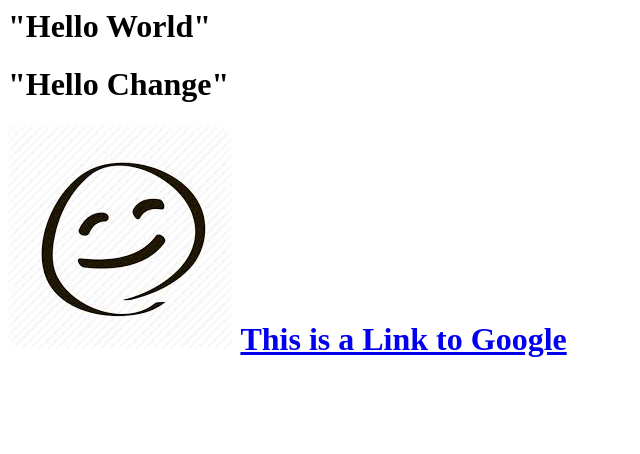
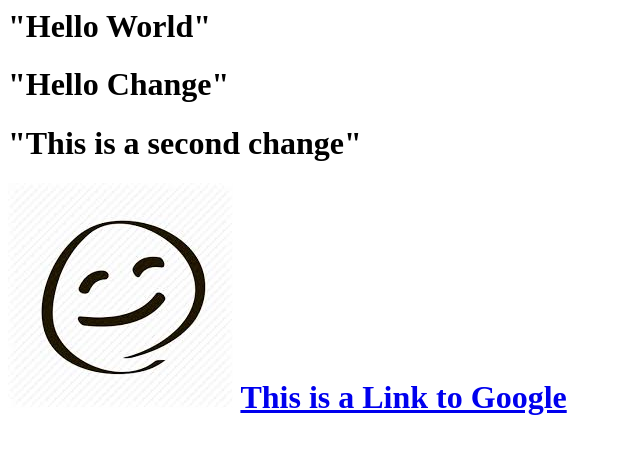
Before and after one commit to cgkahan8/web-project, a plain HTML site: page index.html in a window 1280 px wide. Shown: the whole page, without its empty margins (0-640 px from the left). Drawn offline with Linux system fonts and the light colour scheme.

Commit message:
Third Change

```diff
--- a/index.html
+++ b/index.html
@@ -1,4 +1,5 @@
 <h1>"Hello World"<h1>
   <h1>"Hello Change"<h1>
+    <h1> "This is a second change" <h1>
    <img src="./smile.jpeg" alt="smile">
 <a href="http://google.com" target=blank_>This is a Link to Google</a>
```
